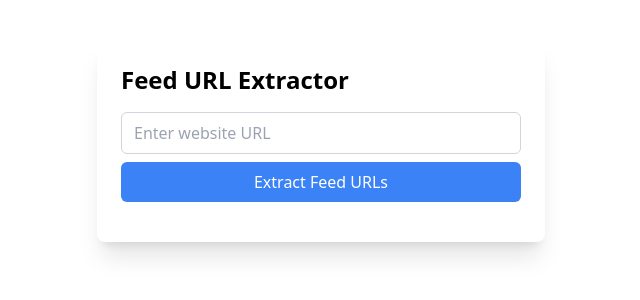
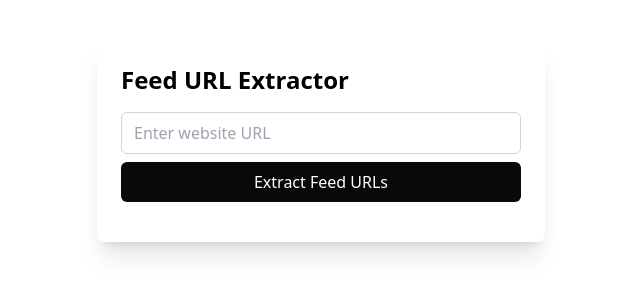
Before and after one commit to peccu/generate-feed-from-web, a React (Vite) app: page / in a window 1280 px wide. Shown: the top 300 px of the page, without its empty margins (319-959 px from the left). Built offline with nearby package versions, Linux system fonts and the light colour scheme.

Commit message:
change color

```diff
--- a/src/FeedUrlExtractor.tsx
+++ b/src/FeedUrlExtractor.tsx
@@ -45,7 +45,7 @@ const FeedUrlExtractor = () => {
         <button
           type="submit"
           disabled={isLoading}
-          className="mt-2 w-full bg-blue-500 text-white py-2 px-4 rounded-md hover:bg-blue-600 focus:outline-none focus:ring-2 focus:ring-blue-500 focus:ring-opacity-50 disabled:opacity-50"
+          className="mt-2 w-full bg-zinc-950 text-white py-2 px-4 rounded-md hover:bg-zinc-800 focus:outline-none focus:ring-2 focus:ring-blue-500 focus:ring-opacity-50 disabled:opacity-50"
         >
           {isLoading ? 'Loading...' : 'Extract Feed URLs'}
         </button>
@@ -67,8 +67,8 @@ const FeedUrlExtractor = () => {
                   {feedUrl}
                 </a>
                 <CopyToClipboard text={feedUrl}>
-            <button>Copy to Clipboard</button>
-          </CopyToClipboard>
+                  <button>Copy to Clipboard</button>
+                </CopyToClipboard>
               </li>
             ))}
           </ul>
```
